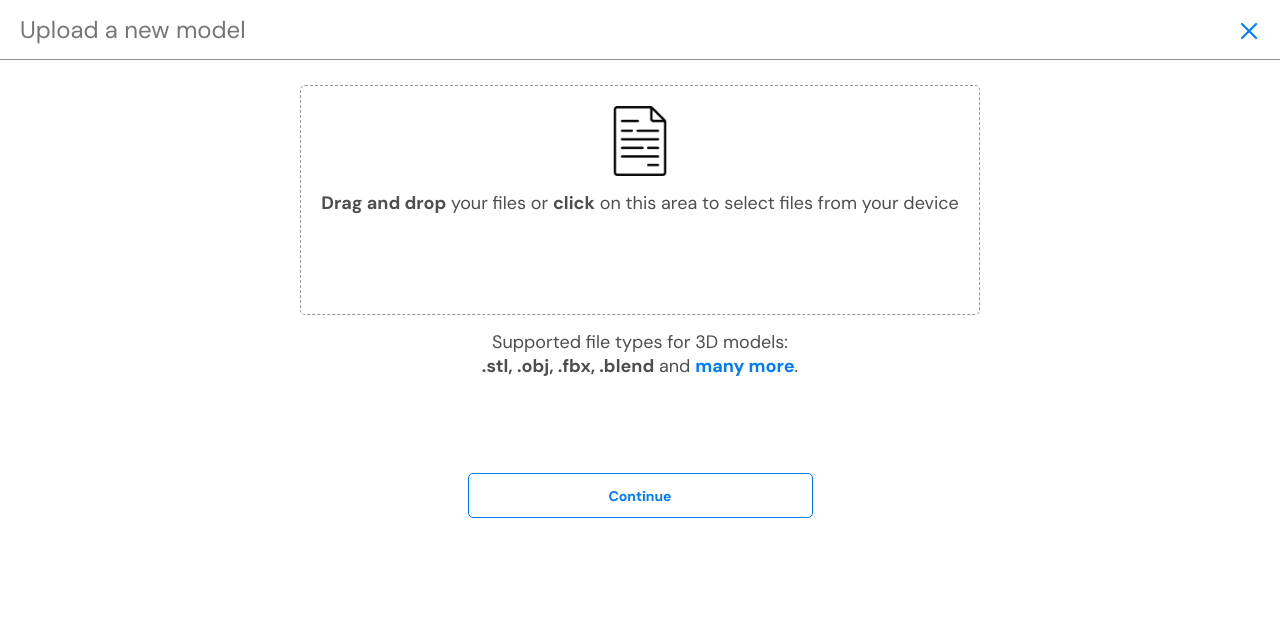
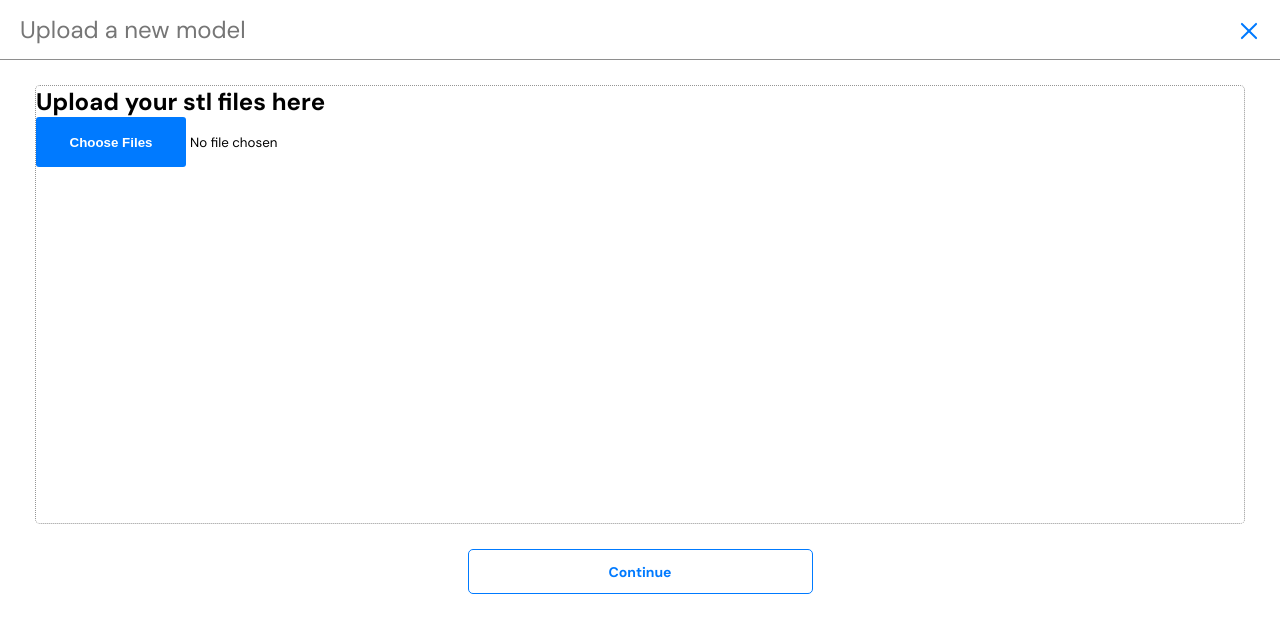
Before and after one commit to ndtpdistant/easyworkshop, a React (Vite) app in the folder apps/client/: page /item/add in a window 1280 px wide. Shown: the top 632 px of the page. Built offline with nearby package versions, Linux system fonts and the light colour scheme.

Commit message:
add items

```diff
--- a/apps/client/src/components/fileDropzone/FileDropzone.jsx
+++ b/apps/client/src/components/fileDropzone/FileDropzone.jsx
@@ -1,11 +1,9 @@
-import { useCallback, useEffect, useState } from 'react';
+import React, { useCallback, useEffect, useState } from 'react';
 import { useDropzone } from 'react-dropzone';
 import { Swiper, SwiperSlide } from 'swiper/react';
-// import axios from 'axios';
 
+import fileImg from '../../assets/images/uneversal.png'; // Adjust the path as needed
 import style from './FileDropzone.module.scss';
-
-import fileImg from '../../assets/images/uneversal.png';
 import Button from '../Button';
 
 import 'swiper/css';
@@ -18,19 +16,10 @@ const FileDropzone = ({
   initialError,
   setLength,
   step,
+  onFilesUpload
 }) => {
   const [files, setFiles] = useState([]);
-  // const [uploadedFile, setUploadedFile] = useState();
   const [error, setError] = useState(initialError);
-
-  // useEffect(() => {
-  //   const slicedFiles = files.slice(0, -1);
-
-  //   if (files.length > 5) {
-  //     setFiles(slicedFiles);
-  //     setError('You can upload up to 5 files for your project.');
-  //   }
-  // }, [uploadedFile, files]);
 
   useEffect(() => {
     if (step) {
@@ -48,13 +37,11 @@ const FileDropzone = ({
     setError(initialError);
   }, [initialError]);
 
-  const onDrop = useCallback(
-    (acceptedFiles) => {
+  const handleFilesUpload = useCallback(
+    async (acceptedFiles) => {
       const filteredFiles = acceptedFiles.filter((file) => {
         return types.some((type) => file.name.endsWith(type));
       });
-
-      // setUploadedFile(filteredFiles[0]);
 
       if (filteredFiles.length !== acceptedFiles.length) {
         setError(errorMessage);
@@ -63,32 +50,42 @@ const FileDropzone = ({
         setError(null);
       }
 
-      const newFiles = filteredFiles.map((file) => ({
+      const newFiles = await Promise.all(
+        filteredFiles.map(async (file) => {
+          const preview =
+            file.type.startsWith('image/')
+              ? await new Promise((resolve) => {
+                  const reader = new FileReader();
+                  reader.onload = () => resolve(reader.result);
+                  reader.readAsDataURL(file);
+                })
+              : null;
+
+          return {
             file,
-        preview: file.type.startsWith('image/')
-          ? URL.createObjectURL(file)
-          : null,
-      }));
+            preview,
+          };
+        })
+      );
+
       setFiles((prevFiles) => {
-        const isNewFile = prevFiles.filter((file) => {
-          return file.file.name === newFiles[0].file.name;
-        });
+        const existingFileNames = prevFiles.map((file) => file.file.name);
+        const uniqueNewFiles = newFiles.filter(
+          (file) => !existingFileNames.includes(file.file.name)
+        );
 
-        if (isNewFile.length > 0) {
-          setError('You cannot upload the same file more than once');
-          return [...prevFiles];
-        }
-
-        return [...prevFiles, ...newFiles];
+        const updatedFiles = [...prevFiles, ...uniqueNewFiles];
+        onFilesUpload(updatedFiles); // Use a callback to ensure a safe update
+        return updatedFiles;
       });
     },
-    [types, errorMessage],
+    [types, errorMessage, onFilesUpload]
   );
 
   const acceptFileTypes = types.join(', ');
 
   const { getRootProps, getInputProps, isDragActive } = useDropzone({
-    onDrop,
+    onDrop: handleFilesUpload,
     accept: acceptFileTypes,
     multiple: true,
   });
@@ -102,45 +99,15 @@ const FileDropzone = ({
     );
   };
 
-  // const uploadFiles = async () => {
-  //   try {
-  //     const formData = new FormData();
-  //     files.forEach((file) => {
-  //       formData.append('files', file.file);
-  //     });
-
-  //     // Замените 'http://localhost:3000/files' на URL вашего сервера
-  //     const response = await axios.post(
-  //       'http://localhost:3000/files',
-  //       formData,
-  //       {
-  //         headers: {
-  //           'Content-Type': 'multipart/form-data',
-  //         },
-  //       }
-  //     );
-
-  //     console.log(response.data);
-  //   } catch (error) {
-  //     console.error('Ошибка при отправке файлов на сервер:', error);
-  //   }
-  // };
-
   return (
     <div className={style.wrapper}>
       <div {...getRootProps()} className={style.dropzone}>
         <input {...getInputProps()} />
         <img src={fileImg} alt="img" />
-        {/* {isDragActive ? (
-              <p>Перетащите файлы сюда...</p>
-            ) : (
-              <p>Перетащите файлы сюда или кликните для выбора файлов</p>
-            )} */}
         <p>
           <span>Drag and drop</span> your files or <span>click</span> on this
           area to select files from your device
         </p>
-        {/* <div className={`${style.hidden} ${}`}></div> */}
         <div className={style.error}>{error}</div>
       </div>
       <p>
@@ -153,7 +120,6 @@ const FileDropzone = ({
           </>
         )}
       </p>
-      {
       <div className={style.filesSection}>
         <div className={style.filesHeader}>
           {step && files.length
@@ -171,7 +137,6 @@ const FileDropzone = ({
             '--swiper-navigation-color': '#fff',
             '--swiper-pagination-color': '#fff',
           }}
-            // loop={true}
           spaceBetween={10}
           allowTouchMove={true}
           slidesPerView={3}
@@ -241,7 +206,6 @@ const FileDropzone = ({
           })}
         </Swiper>
       </div>
-      }
     </div>
   );
 };
--- a/apps/client/src/pages/add/Add.jsx
+++ b/apps/client/src/pages/add/Add.jsx
@@ -4,16 +4,48 @@ import Button from '../../components/Button';
 import FileDropzone from '../../components/FileDropzone';
 
 import style from './Add.module.scss';
-import { useState } from 'react';
+import { useEffect, useState } from 'react';
 import Input from '../../components/Input';
 import useInput from '../../hooks/useInput';
+import { createItem } from '../../services/apiItem';
 
 const Add = () => {
-  const title = useInput('', { isEmpty: true, maxLengthError: 254 });
   const [filesLength, setFilesLength] = useState(0);
+  const [imagesLength, setImagesLength] = useState(0);
   const [error, setError] = useState(null);
   const [step, setStep] = useState(1);
   const navigation = useNavigate();
+
+  const title = useInput('', { isEmpty: true, maxLengthError: 254 });
+  const [images, setImages] = useState(null);
+  const [about, setAbout] = useState('');
+
+  const [uploadedFiles, setUploadedFiles] = useState(null);
+  const [uploadedImages, setUploadedImages] = useState(null);
+
+  const handleCreatingItem = () => {
+    const files = [...uploadedImages, ...uploadedFiles];
+    const authToken = localStorage.getItem('token');
+    createItem(title.value, about, files, authToken);
+  };
+
+  const handleFilesUpload = (e) => {
+    if (e.target.files) {
+      setError(false);
+    }
+    setUploadedFiles(e.target.files);
+    setFilesLength([e.target.value].length);
+  };
+
+  const handleImagesUpload = (e) => {
+    if (e.target.files) {
+      setError(false);
+    }
+    setUploadedImages(e.target.files);
+    setFilesLength([e.target.value].length);
+  };
+
+  useEffect(() => {}, [uploadedFiles]);
 
   return (
     <div className={style.wrapper}>
@@ -27,7 +59,19 @@ const Add = () => {
       <div className={style.container}>
         {step === 1 ? (
           <>
-            <FileDropzone
+            <form action="" className={style.firstForm}>
+              {error && (
+                <h1 style={{ color: 'red' }}>You must upload files first</h1>
+              )}
+              <h2>Upload your stl files here</h2>
+              <input
+                type="file"
+                multiple={true}
+                accept=".stl"
+                onChange={(e) => handleFilesUpload(e)}
+              />
+            </form>
+            {/* <FileDropzone
               types={[
                 '.stl',
                 '.obj',
@@ -45,7 +89,8 @@ const Add = () => {
               errorMessage={'Please upload only supported type of files.'}
               setLength={(data) => setFilesLength(data)}
               initialError={error}
-            />
+              onFilesUpload={handleFilesUpload}
+            /> */}
             <Button
               onClick={() => {
                 if (filesLength === 0) {
@@ -72,14 +117,27 @@ const Add = () => {
           </>
         ) : (
           <>
-            <FileDropzone
+            <form action="" className={style.secondForm}>
+              {error && (
+                <h1 style={{ color: 'red' }}>You must upload images first</h1>
+              )}
+              <h2>Upload your images here</h2>
+              <input
+                type="file"
+                multiple={true}
+                accept=".jpg, .jpeg, .png"
+                onChange={(e) => handleImagesUpload(e)}
+              />
+            </form>
+            {/* <FileDropzone
               types={['.jpg', '.jpeg', '.png', '.svg']}
               errorMessage={'Please upload only supported type of files.'}
               isImage={true}
               setLength={(data) => setFilesLength(data)}
               initialError={error}
               step={2}
-            />
+              onFilesUpload={handleFilesUpload}
+            /> */}
             <Form>
               <div className={style.inputWrapper}>
                 <label>Title</label>
@@ -100,7 +158,11 @@ const Add = () => {
               </div>
               <div className={style.inputWrapper}>
                 <label>Description</label>
-                <textarea maxLength={1024} />
+                <textarea
+                  value={about}
+                  onChange={(e) => setAbout(e.target.value)}
+                  maxLength={1024}
+                />
               </div>
             </Form>
             <Button
@@ -108,11 +170,12 @@ const Add = () => {
                 if (filesLength === 0) {
                   setError('You must upload at least one image');
                 } else {
-                  if (!title.inputValid) {
-                    setError('You must to write the title');
+                  if (!title.inputValid || about === 0) {
+                    setError('You must to write the title and description');
                   } else {
                     setError(null);
                     setStep((prevStep) => prevStep + 1);
+                    handleCreatingItem();
                   }
                 }
               }}
--- a/apps/client/src/pages/add/Add.module.scss
+++ b/apps/client/src/pages/add/Add.module.scss
@@ -1,4 +1,58 @@
 @import '../../assets/styles/base';
+
+.firstForm {
+  width: calc(100vw - 70px);
+  height: 439px;
+  border: 1px dotted #959595;
+  border-radius: 5px;
+
+  input {
+    width: 100%;
+  }
+
+  input::file-selector-button {
+    width: 150px;
+    height: 50px;
+    font-weight: bold;
+    color: white;
+    padding: 0.5em;
+    border: none;
+    border-radius: 3px;
+    // width: 40px;
+    // height: 30px;
+    background-color: $primary-color;
+  }
+  // input:hover {
+  //   background-color: $primary-color-hover;
+  // }
+}
+
+.secondForm {
+  width: calc(100vw - 70px);
+  height: 339px;
+  border: 1px dotted #959595;
+  border-radius: 5px;
+
+  input {
+    width: 100%;
+  }
+
+  input::file-selector-button {
+    width: 150px;
+    height: 50px;
+    font-weight: bold;
+    color: white;
+    padding: 0.5em;
+    border: none;
+    border-radius: 3px;
+    // width: 40px;
+    // height: 30px;
+    background-color: $primary-color;
+  }
+  // input:hover {
+  //   background-color: $primary-color-hover;
+  // }
+}
 
 .wrapper {
   width: 100vw;
@@ -73,6 +127,7 @@
   textarea,
   input {
     margin-top: 20px;
+    padding: 0 15px;
     width: 900px;
     outline: none;
     font-size: 15px;
--- a/apps/client/src/pages/auth/Auth.jsx
+++ b/apps/client/src/pages/auth/Auth.jsx
@@ -93,7 +93,7 @@ const Auth = () => {
     // console.log(formData)
     if (mobileStep == 3 && !isReg) {
       if (await sendLoginData(formData)) {
-        navigate('/home');
+        navigate('');
       } else {
         alert('Wrong login data!');
 
@@ -109,7 +109,7 @@ const Auth = () => {
       }
       if (mobileStep == 6) {
         if(verification(formData)) {
-          navigate('/home');
+          navigate('');
         } else {
           window.location.reload();
         }
@@ -285,7 +285,7 @@ const Auth = () => {
         } else {
           setWrongCode(false);
           localStorage.setItem('jwtToken', res.data.access_token);
-          navigate('/home');
+          navigate('');
         }
       });
     }
--- a/apps/client/src/pages/home/Home.jsx
+++ b/apps/client/src/pages/home/Home.jsx
@@ -4,7 +4,6 @@ import {
   useNavigation,
   useOutletContext,
 } from 'react-router-dom';
-import EasyworkshopService from '../../services/EasyworkshopService';
 
 import Card from '../../components/Card';
 import Spinner from '../../components/Spinner';
--- a/apps/client/src/pages/profile/Profile.jsx
+++ b/apps/client/src/pages/profile/Profile.jsx
@@ -1,6 +1,5 @@
 import { redirect, useLoaderData, useNavigate } from 'react-router-dom';
 import { useState, useEffect } from 'react';
-import EasyworkshopService from '../../services/EasyworkshopService';
 
 import Card from '../../components/Card';
 
@@ -37,7 +36,7 @@ const Profile = () => {
   const navigate = useNavigate();
 
   useEffect(() => {
-    setProfile(receivedProfile);
+    // setProfile(receivedProfile);
     if (window.screen.width < 480) {
       setMobile(true);
     }
```
Also changed, not shown: apps/client/src/services/apiItem.js (+10 -6 lines). Lines whose indentation alone changed are shown as unchanged.
